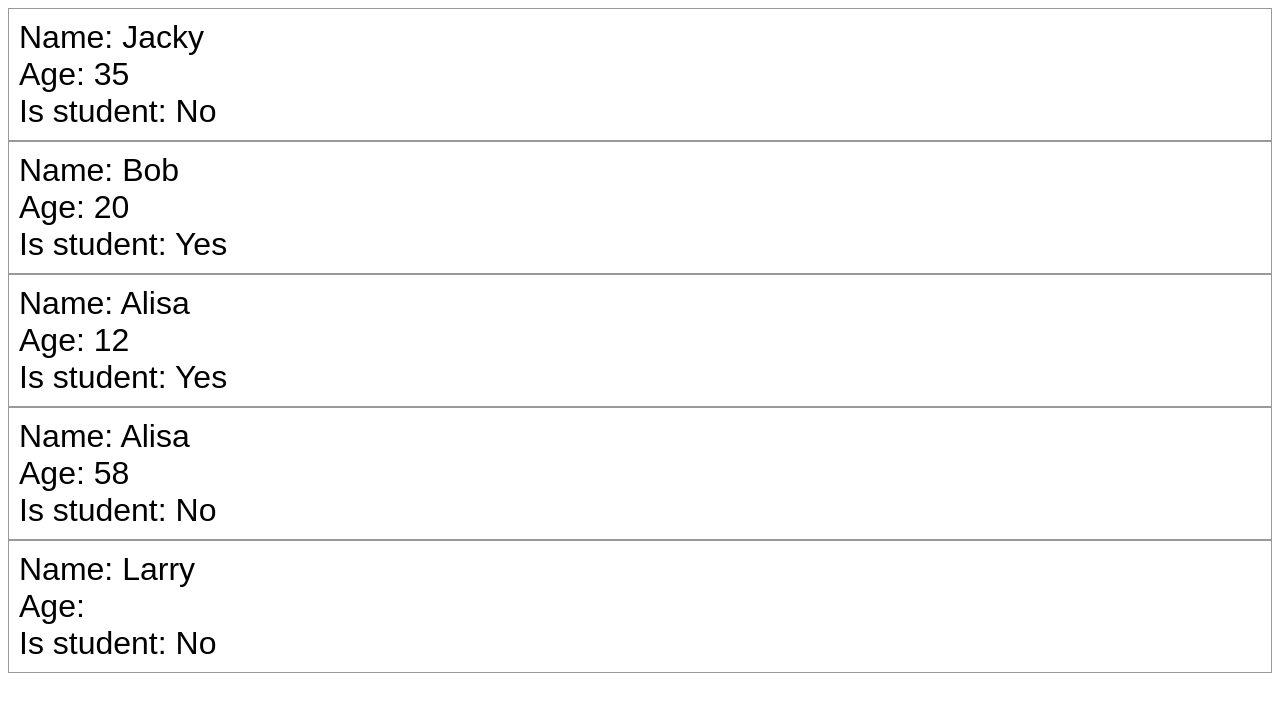
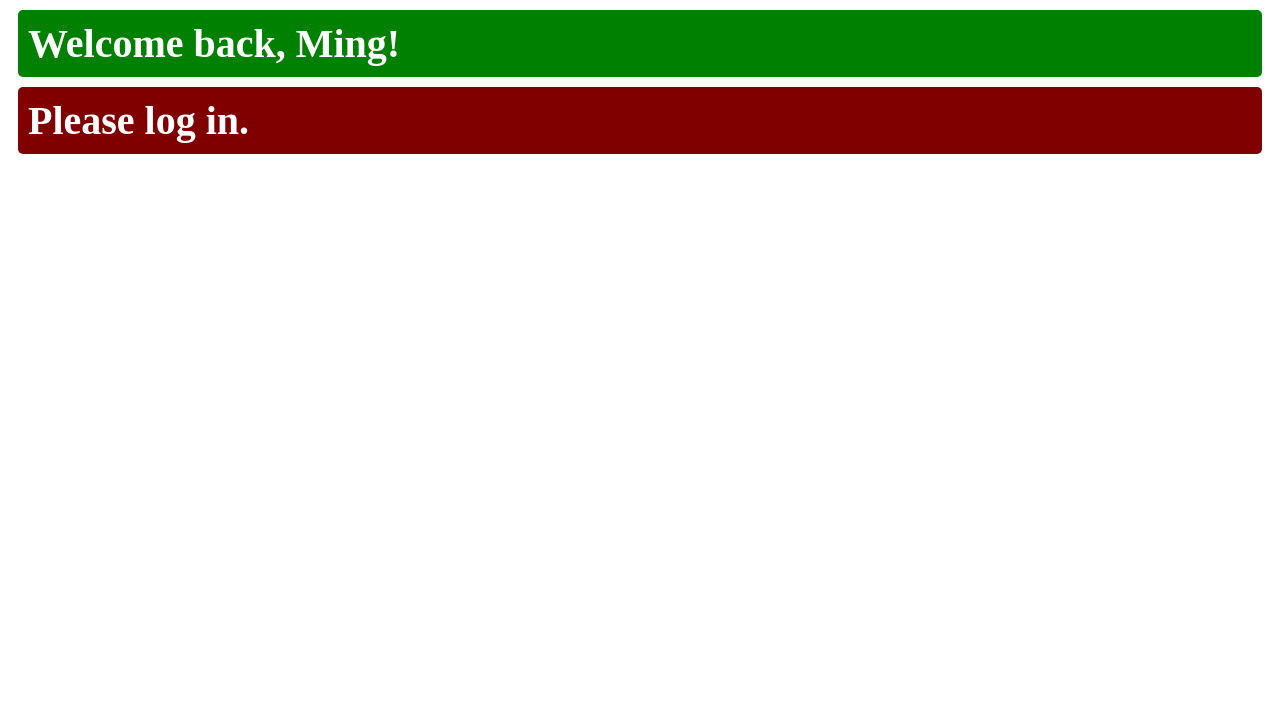
Before and after one commit to jacky881011/React-Learning, a React (Vite) app in the folder my-react-project/: page / in a window 1280 px wide. Shown: the top 712 px of the page. Built offline with nearby package versions, Linux system fonts and the light colour scheme.

Commit message:
MileStone5: Learn how to use props and conditional method to change the output format by using log in state

```diff
--- a/my-react-project/src/App.jsx
+++ b/my-react-project/src/App.jsx
@@ -1,13 +1,10 @@
 // import Button from "./Button/Button";
-import Student from "./Student";
+import UserGreeting from "./UserGreeting"
 function App() {
   return(
     <>
-      <Student name="Jacky" age = {35} isStudent= {false}/>
-      <Student name="Bob" age = {20} isStudent= {true}/>
-      <Student name="Alisa" age = {12} isStudent= {true}/>
-      <Student name="Alisa" age = {58} isStudent= {false}/>
-      <Student name = "Larry" />
+     <UserGreeting isLogged = {true} userName = "Ming" />
+     <UserGreeting />
     </>
   )
 }
--- /dev/null
+++ b/my-react-project/src/UserGreeting.jsx
@@ -0,0 +1,25 @@
+import PropTypes from "prop-types"
+
+function UserGreeting(props){
+
+    const paramWelcome = <h2 className="welcome-message">Welcome back, {props.userName}!</h2>;
+    const paramLoginIn = <h2 className="login-prompt">Please log in.</h2>;
+
+
+    // return (props.isLogged ? <h2 className="welcome-message">Welcome back, {props.userName}!</h2> :
+    // <h2 className="login-prompt">Please log in.</h2>);
+
+    return (props.isLogged ? paramWelcome : paramLoginIn);
+}
+
+UserGreeting.proptypes = {
+    isLogged: PropTypes.bool,
+    userName: PropTypes.string,
+}
+
+UserGreeting.defaultProps = {
+    isLogged: false,
+    userName: "Guest",
+}
+
+export default UserGreeting;
--- a/my-react-project/src/index.css
+++ b/my-react-project/src/index.css
@@ -38,5 +38,23 @@
 
 .student p{
   margin: 0;
+}
 
+
+.welcome-message {
+  font-size: 2.5em;
+  background-color: hsl(120, 100%, 25%);
+  color: white;
+  padding: 10px;
+  border-radius: 5px;
+  margin: 10px;
 }
+
+.login-prompt {
+  font-size: 2.5em;
+  background-color: hsl(0, 100%, 25%);
+  color: white;
+  padding: 10px;
+  border-radius: 5px;
+  margin: 10px;
+}
```
Also changed, not shown: my-react-project/src/Student.jsx (+18 -0 lines).
